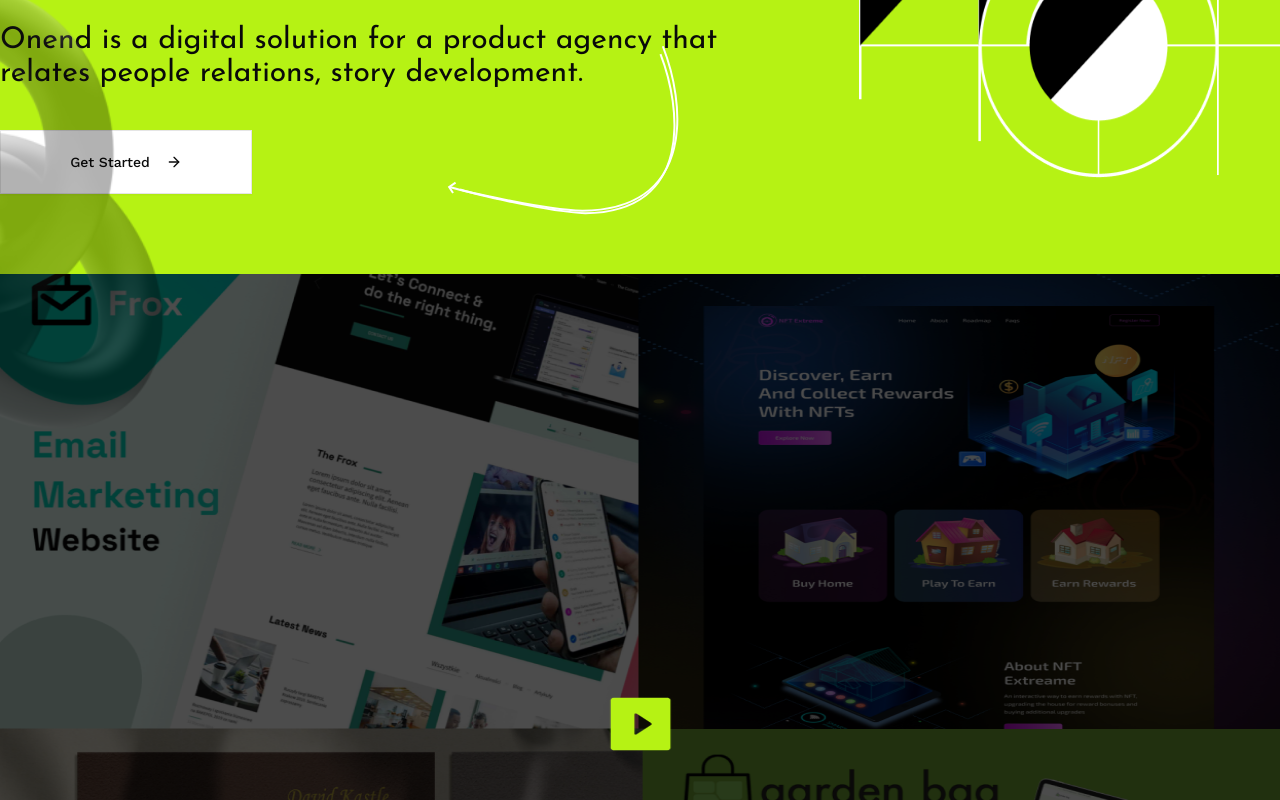
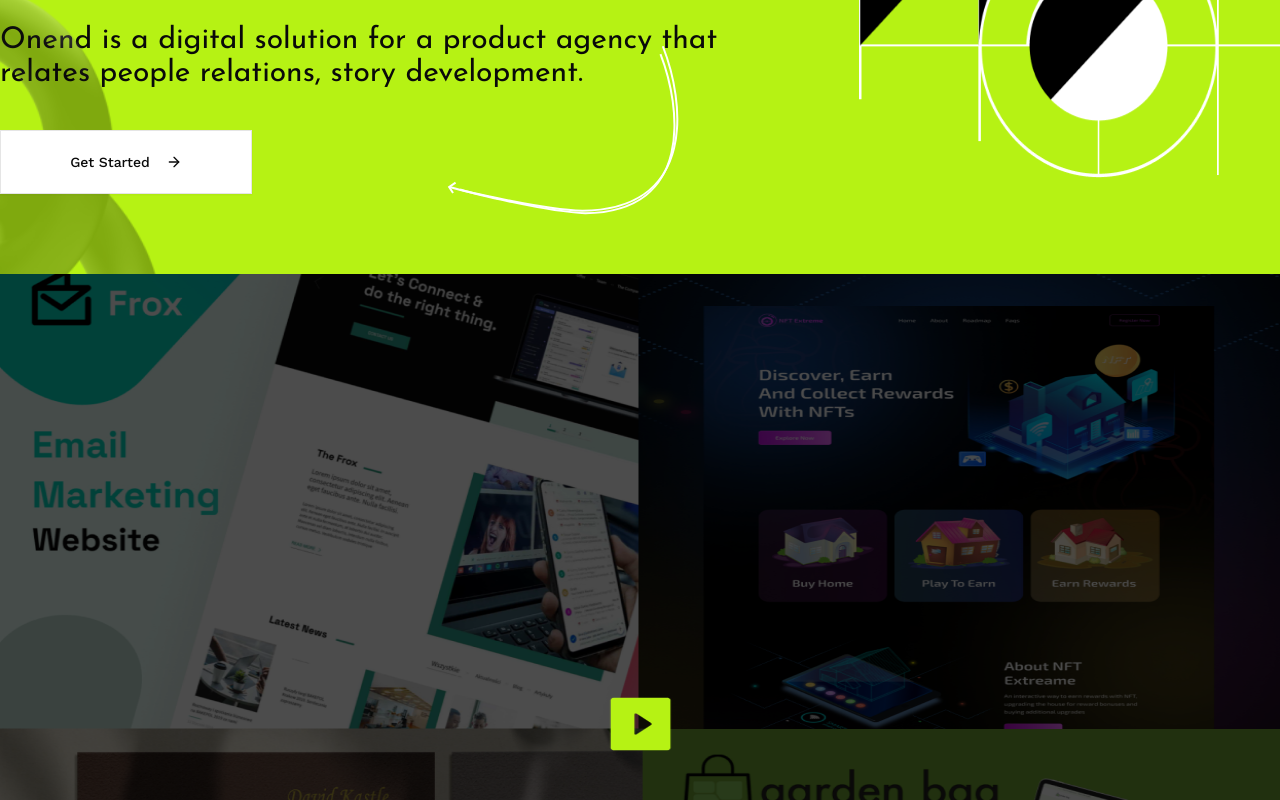
Before and after one commit to abdulkadershohan/onend, a React (Vite) app: page / in a window 1280 px wide. Shown: the part 380-1180 px from the top of the page. Built offline with nearby package versions, Linux system fonts and the light colour scheme.

Commit message:
refactor About and Banner sections; adjust image positioning and z-index for better layout

```diff
--- a/src/section/about/index.tsx
+++ b/src/section/about/index.tsx
@@ -3,7 +3,7 @@ export default function About() {
     return (
         <section >
             <div className="container mx-auto -mt-70 ">
-                <img src='/images/video.png' alt="video" className="w-full h-[802px]  " />
+                <img src='/images/video.png' alt="video" className="w-full h-[802px] relative z-20 " />
             </div>
         </section>
     )
--- a/src/section/banner/index.tsx
+++ b/src/section/banner/index.tsx
@@ -11,7 +11,7 @@ export default function Banner() {
 
             <div className='container  mx-auto '>
                 <div className="grid md:grid-cols-[2fr_1fr] gap-4 py-20 px-2 md:px-0 ">
-                    <div className="space-y-10 relative text-center md:text-start " >
+                    <div className="space-y-10 relative  text-center md:text-start " >
                         <h1
                             className="text-4xl md:text-[5.0625rem] font-medium text-[#000] leading-10 md:leading-[6.25rem] "
                         >
@@ -24,11 +24,11 @@ export default function Banner() {
                         </div>
                         <Button
                             variant={'outline'}
-                            className="rounded-none cursor-pointer md:h-16 md:w-63 "
+                            className="rounded-none cursor-pointer md:h-16 md:w-63 relative z-20"
                         >
                             Get Started <ArrowRight className="ml-2" />
                         </Button>
-                        <img src={shape} alt="shape" className="absolute right-38 -bottom-10 hidden md:block" />
+                        <img src={shape} alt="shape" className="absolute right-38 -bottom-10 hidden md:block " />
                         <img src={shape} alt="shape" className="absolute -right-2 -bottom-2  md:hidden h-16" />
                         <img src={graphics} alt="graphics" className="absolute -left-55 -bottom-95 h-[658px] w-[658px] hidden md:block z-10" />
                         <img src={graphics} alt="graphics" className="absolute -left-12 -bottom-10 h-[200px] w-[200px] md:hidden" />
```
